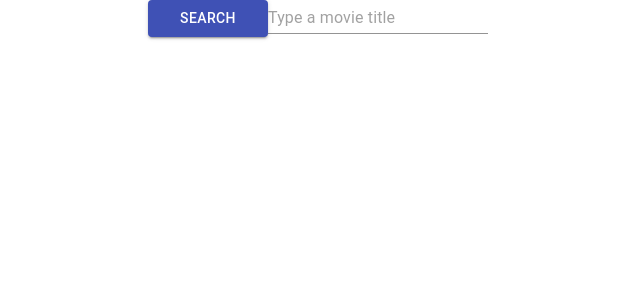
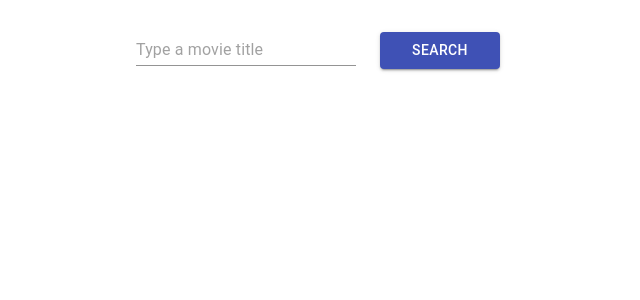
Before and after one commit to gyorkibence/tmdb-homework, a React (Create React App) app: page / in a window 1280 px wide. Shown: the top 300 px of the page, without its empty margins (322-962 px from the left). Built offline with nearby package versions, Linux system fonts and the light colour scheme.

Commit message:
add search form

```diff
--- a/src/components/App/App.tsx
+++ b/src/components/App/App.tsx
@@ -1,17 +1,11 @@
-import React, { useState } from 'react';
-import Button, { ButtonTypes } from 'components/Button/Button';
-import Input from 'components/Input/Input';
+import React from 'react';
+import SearchContainer from 'containers/SearchContainer/SearchContainer';
 import './app.scss';
 
-const App = () => {
-  const [inputValue, setInputValue] = useState('');
-
-  return (
-    <div className="app-classname">
-      <Button title="Search" type={ButtonTypes.button} onClick={() => console.log(inputValue)} />
-      <Input placeholder="Type a movie title" onChange={(value) => setInputValue(value)} value={inputValue} />
-    </div>
-  );
-}
+const App = () => (
+  <div className="tmdb-page-container">
+    <SearchContainer />
+  </div>
+);
 
 export default App;
--- a/src/components/App/app.scss
+++ b/src/components/App/app.scss
@@ -1,3 +1,3 @@
-.app-classname {
-  text-align: center;
+.tmdb-page-container {
+  min-height: 100vh;
 }
--- /dev/null
+++ b/src/containers/SearchContainer/SearchContainer.tsx
@@ -0,0 +1,22 @@
+import React, { FormEvent, useState } from 'react';
+import Button, { ButtonTypes } from 'components/Button/Button';
+import Input from 'components/Input/Input';
+import './search-container.scss';
+
+const SearchContainer = () => {
+  const [inputValue, setInputValue] = useState('');
+
+  const handleSubmit = (event: FormEvent) => {
+    event.preventDefault();
+    console.log(`Search has started with value: ${inputValue}!`);
+  };
+
+  return (
+    <form className="search-container" onSubmit={handleSubmit}>
+      <Input placeholder="Type a movie title" onChange={(value) => setInputValue(value)} value={inputValue} />
+      <Button title="Search" type={ButtonTypes.submit} />
+    </form>
+  );
+}
+
+export default SearchContainer;
--- /dev/null
+++ b/src/containers/SearchContainer/search-container.scss
@@ -0,0 +1,10 @@
+.search-container {
+  display: flex;
+  align-items: center;
+  justify-content: center;
+  padding: 32px 0;
+
+  .tmdb-homework-input-container {
+    margin-right: 24px;
+  }
+}
```
